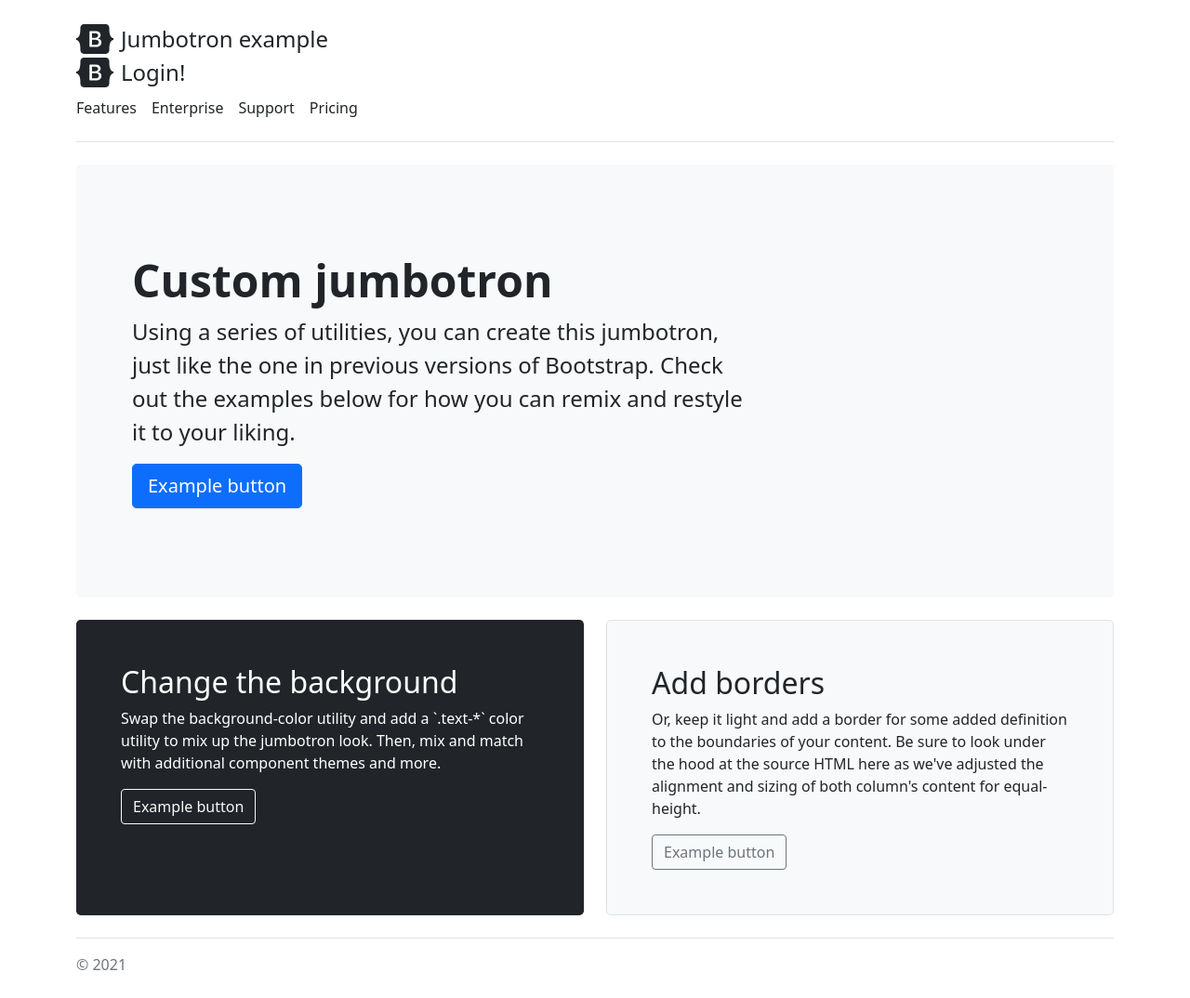
After one commit to fe-sts/ProjetosPython, a Python web app: template Projetos Flask/FlaskIntro/App/templates/base.html in a window 1280 px wide. The commit adds this page. Shown: the whole page at 93% size. Run offline with Jinja, Linux system fonts and the light colour scheme; the template is opened without the code that fills it, so the values that code supplies are empty.

Commit message:
definição de estilos / CSS

```diff
--- a/Projetos Flask/FlaskIntro/App/controlers/default.py
+++ b/Projetos Flask/FlaskIntro/App/controlers/default.py
@@ -10,9 +10,11 @@ from App import app
 @app.route("/index/<user>")
 @app.route("/", defaults={"user":None})
 def index(user): #por padrão, foi colocado o nome da pagina de index
-    return render_template('index.html', user=user) # função recebe uma arquivo .html e o renderiza # junto com o html, envia as variavel que utilizar na pagina. No caso, o Usuário
+    return render_template('base.html', user=user) # função recebe uma arquivo .html e o renderiza # junto com o html, envia as variavel que utilizar na pagina. No caso, o Usuário
 
-
+@app.route("/login")
+def login():
+    return render_template('base.html')
 
 
 
--- /dev/null
+++ b/Projetos Flask/FlaskIntro/App/templates/base.html
@@ -0,0 +1,78 @@
+<!doctype html>
+<html lang="en">
+  <head>
+    <meta charset="utf-8">
+    <meta name="viewport" content="width=device-width, initial-scale=1">
+    <!-- <meta name="description" content="">
+    <meta name="author" content="Mark Otto, Jacob Thornton, and Bootstrap contributors">
+    <meta name="generator" content="Hugo 0.82.0">
+    <title>Jumbotron example · Bootstrap v5.0</title>
+
+    <link rel="canonical" href="https://getbootstrap.com/docs/5.0/examples/jumbotron/">
+    -->
+
+
+    <!-- Bootstrap core CSS -->
+    <link rel="stylesheet" href="{{ url_for('static', filename="css/bootstrap.min.css") }}">
+
+
+  </head>
+  <body>
+
+<main>
+  <div class="container py-4">
+    <header class="pb-3 mb-4 border-bottom">
+      <a href="/" class="d-flex align-items-center text-dark text-decoration-none">
+        <svg xmlns="http://www.w3.org/2000/svg" width="40" height="32" class="me-2" viewBox="0 0 118 94" role="img"><title>Bootstrap</title><path fill-rule="evenodd" clip-rule="evenodd" d="M24.509 0c-6.733 0-11.715 5.893-11.492 12.284.214 6.14-.064 14.092-2.066 20.577C8.943 39.365 5.547 43.485 0 44.014v5.972c5.547.529 8.943 4.649 10.951 11.153 2.002 6.485 2.28 14.437 2.066 20.577C12.794 88.106 17.776 94 24.51 94H93.5c6.733 0 11.714-5.893 11.491-12.284-.214-6.14.064-14.092 2.066-20.577 2.009-6.504 5.396-10.624 10.943-11.153v-5.972c-5.547-.529-8.934-4.649-10.943-11.153-2.002-6.484-2.28-14.437-2.066-20.577C105.214 5.894 100.233 0 93.5 0H24.508zM80 57.863C80 66.663 73.436 72 62.543 72H44a2 2 0 01-2-2V24a2 2 0 012-2h18.437c9.083 0 15.044 4.92 15.044 12.474 0 5.302-4.01 10.049-9.119 10.88v.277C75.317 46.394 80 51.21 80 57.863zM60.521 28.34H49.948v14.934h8.905c6.884 0 10.68-2.772 10.68-7.727 0-4.643-3.264-7.207-9.012-7.207zM49.948 49.2v16.458H60.91c7.167 0 10.964-2.876 10.964-8.281 0-5.406-3.903-8.178-11.425-8.178H49.948z" fill="currentColor"></path></svg>
+        <span class="fs-4">Jumbotron example</span>
+      </a>
+      <a href="/" class="d-flex align-items-center text-dark text-decoration-none">
+        <svg xmlns="http://www.w3.org/2000/svg" width="40" height="32" class="me-2" viewBox="0 0 118 94" role="img"><title>Bootstrap</title><path fill-rule="evenodd" clip-rule="evenodd" d="M24.509 0c-6.733 0-11.715 5.893-11.492 12.284.214 6.14-.064 14.092-2.066 20.577C8.943 39.365 5.547 43.485 0 44.014v5.972c5.547.529 8.943 4.649 10.951 11.153 2.002 6.485 2.28 14.437 2.066 20.577C12.794 88.106 17.776 94 24.51 94H93.5c6.733 0 11.714-5.893 11.491-12.284-.214-6.14.064-14.092 2.066-20.577 2.009-6.504 5.396-10.624 10.943-11.153v-5.972c-5.547-.529-8.934-4.649-10.943-11.153-2.002-6.484-2.28-14.437-2.066-20.577C105.214 5.894 100.233 0 93.5 0H24.508zM80 57.863C80 66.663 73.436 72 62.543 72H44a2 2 0 01-2-2V24a2 2 0 012-2h18.437c9.083 0 15.044 4.92 15.044 12.474 0 5.302-4.01 10.049-9.119 10.88v.277C75.317 46.394 80 51.21 80 57.863zM60.521 28.34H49.948v14.934h8.905c6.884 0 10.68-2.772 10.68-7.727 0-4.643-3.264-7.207-9.012-7.207zM49.948 49.2v16.458H60.91c7.167 0 10.964-2.876 10.964-8.281 0-5.406-3.903-8.178-11.425-8.178H49.948z" fill="currentColor"></path></svg>
+        <span class="fs-4">Login!</span>
+      </a>
+
+      <nav class="d-inline-flex mt-2 mt-md-0 ms-md-auto">
+        <a class="me-3 py-2 text-dark text-decoration-none" href="#">Features</a>
+        <a class="me-3 py-2 text-dark text-decoration-none" href="#">Enterprise</a>
+        <a class="me-3 py-2 text-dark text-decoration-none" href="#">Support</a>
+        <a class="py-2 text-dark text-decoration-none" href="#">Pricing</a>
+      </nav>
+
+    </header>
+
+    <div class="p-5 mb-4 bg-light rounded-3">
+      <div class="container-fluid py-5">
+        <h1 class="display-5 fw-bold">Custom jumbotron</h1>
+        <p class="col-md-8 fs-4">Using a series of utilities, you can create this jumbotron, just like the one in previous versions of Bootstrap. Check out the examples below for how you can remix and restyle it to your liking.</p>
+        <button class="btn btn-primary btn-lg" type="button">Example button</button>
+      </div>
+    </div>
+
+    <div class="row align-items-md-stretch">
+      <div class="col-md-6">
+        <div class="h-100 p-5 text-white bg-dark rounded-3">
+          <h2>Change the background</h2>
+          <p>Swap the background-color utility and add a `.text-*` color utility to mix up the jumbotron look. Then, mix and match with additional component themes and more.</p>
+          <button class="btn btn-outline-light" type="button">Example button</button>
+        </div>
+      </div>
+      <div class="col-md-6">
+        <div class="h-100 p-5 bg-light border rounded-3">
+          <h2>Add borders</h2>
+          <p>Or, keep it light and add a border for some added definition to the boundaries of your content. Be sure to look under the hood at the source HTML here as we've adjusted the alignment and sizing of both column's content for equal-height.</p>
+          <button class="btn btn-outline-secondary" type="button">Example button</button>
+        </div>
+      </div>
+    </div>
+
+    <footer class="pt-3 mt-4 text-muted border-top">
+      &copy; 2021
+    </footer>
+  </div>
+</main>
+
+<script src="https://ajax.googleapis.com/ajax/libs/jquery/3.5.1/jquery.min.js"></script>
+<script src="{{ url_for('static', filename="js/bootstrap.min.js") }}"></script>
+
+  </body>
+</html>
--- a/Projetos Flask/FlaskIntro/App/templates/index.html
+++ b/Projetos Flask/FlaskIntro/App/templates/index.html
@@ -11,6 +11,8 @@
     <p>Bem vindo ao APP Online!</p>
     {% endif %} <!-- como o html não é identado, tem que indicar o fim do IF-->
 
+
+    <script src="https://ajax.googleapis.com/ajax/libs/jquery/3.5.1/jquery.min.js"></script>
     <script src="{{ url_for('static', filename="js/bootstrap.min.js") }}"></script>
 
 </body>
```
Also changed, not shown: Projetos Flask/FlaskIntro/App/templates/navbar.html (added, +93 -0 lines).
